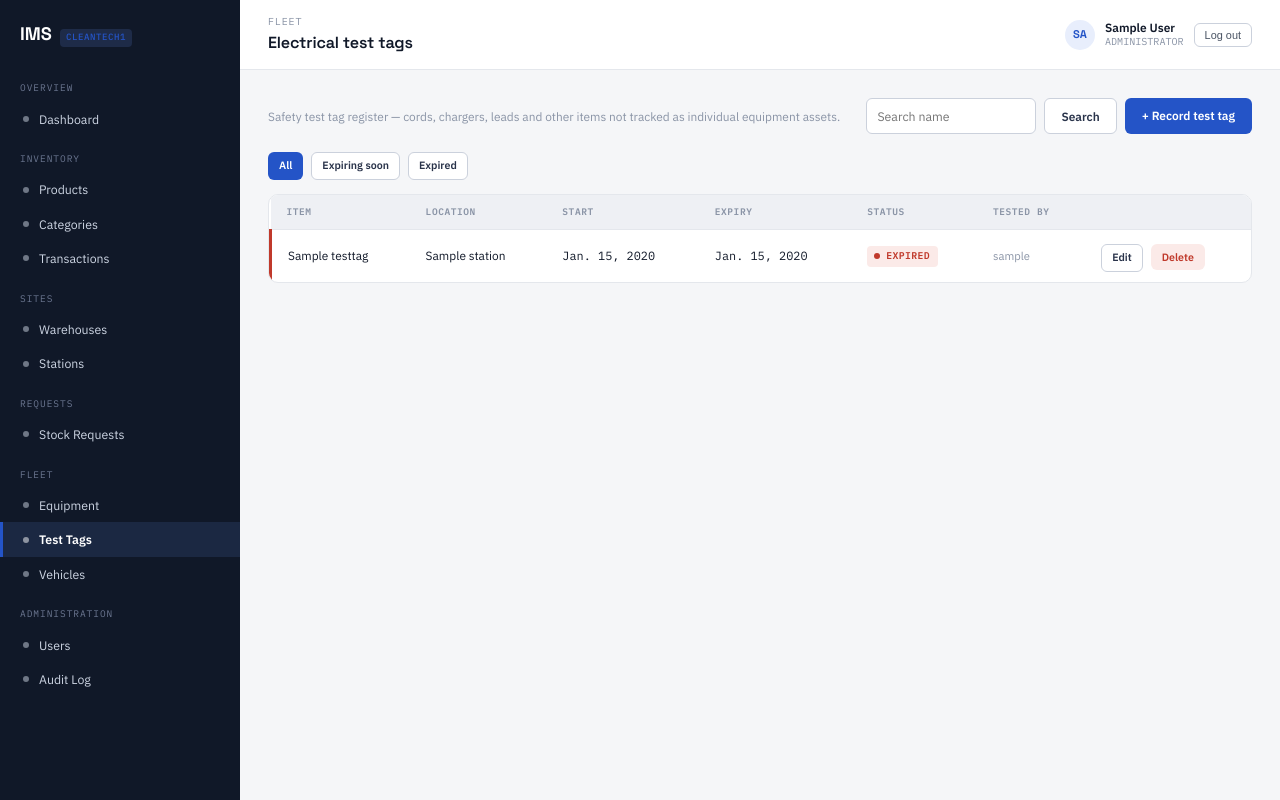
After one commit to the-roshandahal/IMSDjango, a Django app: page /test-tags/ in a window 1280 px wide. The commit adds this page. Run offline with Django 5.2, Linux system fonts and the light colour scheme; a user stored in the database is signed in; tables that the repository leaves empty hold one stand-in row (values such as "Sample post").

Commit message:
Add electrical test tag register (separate from Equipment fleet assets)
New TestTag model in apps.equipment: name, station/warehouse location,
start_date, expiry_date, tested_by. Deliberately lighter than Equipment --
no asset lifecycle, assignment, or QR code, since these are small items
(extension cords, chargers, leads) too numerous to asset-tag individually.
Re-testing an item means adding a new row rather than mutating one, so old
tag periods stay as history.

List page filters by All/Expiring soon (30 days)/Expired, own "Test Tags"
nav entry under Fleet (separate from Equipment), and dashboard stat tiles
for wh_supervisor/admin. Verified live: three tags recorded across all
three status states, filters and dashboard counts all correct.

Fixed a real bug caught by manage.py check before this shipped: an earlier
edit had misplaced EquipmentLog's Meta/__str__ into TestTag's class body
(dangling after TestTag's own methods), which both broke EquipmentLog's
ordering and made TestTag inherit an ordering referencing a field it
doesn't have. Moved back to the correct class.

Co-Authored-By: Claude Sonnet 5 <noreply@anthropic.com>
Claude-Session: https://claude.ai/code/session_01CYDBefNVj9KnBLmtLZCHED

```diff
--- a/apps/equipment/models.py
+++ b/apps/equipment/models.py
@@ -148,3 +148,49 @@ class EquipmentLog(models.Model):
 
     def __str__(self):
         return f"{self.equipment} {self.action} @ {self.timestamp:%Y-%m-%d %H:%M}"
+
+
+class TestTag(models.Model):
+    """Electrical safety test tag register for items too small/numerous to
+    asset-track individually as Equipment (extension cords, chargers,
+    power leads...) -- a station or warehouse can have many of these.
+    Deliberately lighter than Equipment: no asset lifecycle/assignment,
+    just what's tagged, where, and when it expires. Re-testing an item
+    means adding a new row (start/expiry move forward); old rows stay as
+    the tag history for that item name/location.
+    """
+
+    EXPIRY_WARNING_DAYS = 30
+
+    name = models.CharField(max_length=200, help_text="e.g. 'Vacuum cleaner extension cord', 'Scrubber charger'")
+    warehouse = models.ForeignKey(
+        "warehouses.Warehouse", null=True, blank=True, on_delete=models.PROTECT, related_name="test_tags"
+    )
+    station = models.ForeignKey(
+        "warehouses.Station", null=True, blank=True, on_delete=models.PROTECT, related_name="test_tags"
+    )
+    start_date = models.DateField()
+    expiry_date = models.DateField(db_index=True)
+    tested_by = models.ForeignKey(
+        settings.AUTH_USER_MODEL, null=True, blank=True, on_delete=models.SET_NULL, related_name="+"
+    )
+    comment = models.TextField(blank=True)
+    created_at = models.DateTimeField(auto_now_add=True)
+
+    class Meta:
+        ordering = ["expiry_date"]
+        indexes = [models.Index(fields=["expiry_date"])]
+
+    def __str__(self):
+        location = self.station or self.warehouse
+        return f"{self.name} @ {location} (expires {self.expiry_date})"
+
+    @property
+    def is_expired(self) -> bool:
+        return self.expiry_date <= timezone.now().date()
+
+    @property
+    def is_expiring_soon(self) -> bool:
+        if self.is_expired:
+            return False
+        return self.expiry_date <= timezone.now().date() + timedelta(days=self.EXPIRY_WARNING_DAYS)
--- a/apps/equipment/urls_web.py
+++ b/apps/equipment/urls_web.py
@@ -16,4 +16,8 @@ urlpatterns = [
     path("equipment/<int:pk>/test/", web_views.EquipmentTestView.as_view(), name="test"),
     path("equipment/<int:pk>/lost/", web_views.EquipmentLostView.as_view(), name="lost"),
     path("equipment/<int:pk>/write-off/", web_views.EquipmentWriteOffView.as_view(), name="write-off"),
+    path("test-tags/", web_views.TestTagListView.as_view(), name="test-tag-list"),
+    path("test-tags/create/", web_views.TestTagCreateView.as_view(), name="test-tag-create"),
+    path("test-tags/<int:pk>/edit/", web_views.TestTagUpdateView.as_view(), name="test-tag-edit"),
+    path("test-tags/<int:pk>/delete/", web_views.TestTagDeleteView.as_view(), name="test-tag-delete"),
 ]
--- a/apps/equipment/web_views.py
+++ b/apps/equipment/web_views.py
@@ -1,14 +1,23 @@
 from django.contrib import messages
+from django.db.models import Q
 from django.shortcuts import get_object_or_404, redirect, render
 from django.urls import reverse
+from django.utils import timezone
 from django.views import View
 from django.views.generic import CreateView, DetailView, ListView, UpdateView
 
 from apps.core.mixins import CapabilityRequiredMixin
-from apps.core.permissions import has_capability
+from apps.core.permissions import SITE_SCOPE_EXEMPT_ROLES, assigned_site_ids, has_capability
 from apps.equipment import services
-from apps.equipment.forms import EquipmentAssignForm, EquipmentForm, EquipmentMaintenanceForm, EquipmentReleaseForm, EquipmentTestForm
-from apps.equipment.models import Equipment
+from apps.equipment.forms import (
+    EquipmentAssignForm,
+    EquipmentForm,
+    EquipmentMaintenanceForm,
+    EquipmentReleaseForm,
+    EquipmentTestForm,
+    TestTagForm,
+)
+from apps.equipment.models import Equipment, TestTag
 from apps.equipment.services import ComplianceBlockedError, EquipmentUnavailableError
 
 
@@ -186,3 +195,81 @@ class EquipmentWriteOffView(CapabilityRequiredMixin, View):
         except EquipmentUnavailableError as exc:
             messages.error(request, str(exc))
         return redirect(reverse("equipment_web:detail", args=[pk]))
+
+
+# ---------------------------------------------------------------------
+# Test tag register -- a lightweight compliance log, separate from the
+# Equipment fleet-asset model (see TestTag docstring).
+# ---------------------------------------------------------------------
+
+class TestTagListView(CapabilityRequiredMixin, ListView):
+    capability = "equipment.view_own"
+    model = TestTag
+    template_name = "equipment/test_tag_list.html"
+    context_object_name = "tags"
+    paginate_by = 50
+
+    def get_queryset(self):
+        qs = TestTag.objects.select_related("station", "warehouse", "tested_by")
+        user = self.request.user
+        if user.role not in SITE_SCOPE_EXEMPT_ROLES and not _can_manage_fleet(user):
+            station_ids = list(assigned_site_ids(user, "station"))
+            warehouse_ids = list(assigned_site_ids(user, "warehouse"))
+            qs = qs.filter(Q(station_id__in=station_ids) | Q(warehouse_id__in=warehouse_ids))
+
+        status = self.request.GET.get("status")
+        today = timezone.now().date()
+        if status == "expired":
+            qs = qs.filter(expiry_date__lte=today)
+        elif status == "expiring":
+            qs = qs.filter(
+                expiry_date__gt=today, expiry_date__lte=today + timezone.timedelta(days=TestTag.EXPIRY_WARNING_DAYS)
+            )
+        q = self.request.GET.get("q")
+        if q:
+            qs = qs.filter(name__icontains=q)
+        return qs
+
+    def get_context_data(self, **kwargs):
+        ctx = super().get_context_data(**kwargs)
+        ctx["can_manage_fleet"] = _can_manage_fleet(self.request.user)
+        ctx["active_status"] = self.request.GET.get("status", "")
+        ctx["q"] = self.request.GET.get("q", "")
+        return ctx
+
+
+class TestTagCreateView(CapabilityRequiredMixin, CreateView):
+    capability = "equipment.assign"
+    model = TestTag
+    form_class = TestTagForm
+    template_name = "equipment/test_tag_form.html"
+
+    def form_valid(self, form):
+        form.instance.tested_by = self.request.user
+        response = super().form_valid(form)
+        messages.success(self.request, f"Test tag for {self.object.name} recorded.")
+        return response
+
+    def get_success_url(self):
+        return reverse("equipment_web:test-tag-list")
+
+
+class TestTagUpdateView(CapabilityRequiredMixin, UpdateView):
+    capability = "equipment.assign"
+    model = TestTag
+    form_class = TestTagForm
+    template_name = "equipment/test_tag_form.html"
+
+    def get_success_url(self):
+        return reverse("equipment_web:test-tag-list")
+
+
+class TestTagDeleteView(CapabilityRequiredMixin, View):
+    capability = "equipment.assign"
+
+    def post(self, request, pk):
+        tag = get_object_or_404(TestTag, pk=pk)
+        name = tag.name
+        tag.delete()
+        messages.success(request, f"Test tag for {name} removed.")
+        return redirect(reverse("equipment_web:test-tag-list"))
--- a/templates/base.html
+++ b/templates/base.html
@@ -51,8 +51,11 @@
       {% if can_view_equipment or can_view_vehicles %}
       <div class="nav-section">Fleet</div>
       {% if can_view_equipment %}
-      <a class="nav-link {% if 'equipment_web:' in request.resolver_match.view_name %}active{% endif %}" href="{% url 'equipment_web:list' %}">
+      <a class="nav-link {% if 'equipment_web:' in request.resolver_match.view_name and 'test-tag' not in request.resolver_match.url_name %}active{% endif %}" href="{% url 'equipment_web:list' %}">
         <span class="nav-dot"></span> Equipment
+      </a>
+      <a class="nav-link {% if 'test-tag' in request.resolver_match.url_name %}active{% endif %}" href="{% url 'equipment_web:test-tag-list' %}">
+        <span class="nav-dot"></span> Test Tags
       </a>
       {% endif %}
       {% if can_view_vehicles %}
--- /dev/null
+++ b/templates/equipment/test_tag_list.html
@@ -0,0 +1,68 @@
+{% extends "base.html" %}
+{% block title %}Test tags - IMS{% endblock %}
+{% block crumb %}Fleet{% endblock %}
+{% block page_title %}Electrical test tags{% endblock %}
+{% block content %}
+
+<div class="page-head">
+  <div class="desc">Safety test tag register &mdash; cords, chargers, leads and other items not tracked as individual equipment assets.</div>
+  <div class="actions-row">
+    <form method="get" style="display:flex;gap:8px;">
+      {% if active_status %}<input type="hidden" name="status" value="{{ active_status }}">{% endif %}
+      <input type="search" name="q" placeholder="Search name" value="{{ q }}">
+      <button class="btn btn-secondary" type="submit">Search</button>
+    </form>
+    {% if can_manage_fleet %}<a class="btn btn-primary" href="{% url 'equipment_web:test-tag-create' %}">+ Record test tag</a>{% endif %}
+  </div>
+</div>
+
+<div class="actions-row" style="margin-bottom:14px;">
+  <a class="btn btn-sm {% if not active_status %}btn-primary{% else %}btn-secondary{% endif %}" href="?{% if q %}q={{ q }}{% endif %}">All</a>
+  <a class="btn btn-sm {% if active_status == 'expiring' %}btn-primary{% else %}btn-secondary{% endif %}" href="?status=expiring{% if q %}&q={{ q }}{% endif %}">Expiring soon</a>
+  <a class="btn btn-sm {% if active_status == 'expired' %}btn-primary{% else %}btn-secondary{% endif %}" href="?status=expired{% if q %}&q={{ q }}{% endif %}">Expired</a>
+</div>
+
+<div class="panel">
+  <div class="panel-body flush">
+    {% if tags %}
+    <table class="data">
+      <thead><tr><th>Item</th><th>Location</th><th>Start</th><th>Expiry</th><th>Status</th><th>Tested by</th>{% if can_manage_fleet %}<th></th>{% endif %}</tr></thead>
+      <tbody>
+        {% for t in tags %}
+        <tr class="rail-row {% if t.is_expired %}critical{% elif t.is_expiring_soon %}warn{% else %}good{% endif %}">
+          <td>{{ t.name }}</td>
+          <td>{% if t.station %}{{ t.station.name }}{% elif t.warehouse %}{{ t.warehouse.name }}{% else %}—{% endif %}</td>
+          <td class="mono">{{ t.start_date }}</td>
+          <td class="mono">{{ t.expiry_date }}</td>
+          <td>
+            {% if t.is_expired %}<span class="status-rail critical">Expired</span>
+            {% elif t.is_expiring_soon %}<span class="status-rail warn">Expiring soon</span>
+            {% else %}<span class="status-rail good">Valid</span>{% endif %}
+          </td>
+          <td class="muted">{{ t.tested_by.username|default:"—" }}</td>
+          {% if can_manage_fleet %}
+          <td class="actions-row">
+            <a class="btn btn-secondary btn-sm" href="{% url 'equipment_web:test-tag-edit' t.pk %}">Edit</a>
+            <form method="post" action="{% url 'equipment_web:test-tag-delete' t.pk %}" onsubmit="return confirm('Remove this test tag record?');">
+              {% csrf_token %}<button type="submit" class="btn btn-danger btn-sm">Delete</button>
+            </form>
+          </td>
+          {% endif %}
+        </tr>
+        {% endfor %}
+      </tbody>
+    </table>
+    {% else %}
+    <div class="empty-state"><div class="big">No test tags recorded</div></div>
+    {% endif %}
+  </div>
+</div>
+
+{% if is_paginated %}
+<div class="actions-row">
+  {% if page_obj.has_previous %}<a class="btn btn-secondary btn-sm" href="?page={{ page_obj.previous_page_number }}{% if active_status %}&status={{ active_status }}{% endif %}{% if q %}&q={{ q }}{% endif %}">Previous</a>{% endif %}
+  <span class="muted">Page {{ page_obj.number }} of {{ page_obj.paginator.num_pages }}</span>
+  {% if page_obj.has_next %}<a class="btn btn-secondary btn-sm" href="?page={{ page_obj.next_page_number }}{% if active_status %}&status={{ active_status }}{% endif %}{% if q %}&q={{ q }}{% endif %}">Next</a>{% endif %}
+</div>
+{% endif %}
+{% endblock %}
```
Also changed, not shown: apps/accounts/web_views.py (+7 -0 lines), apps/equipment/admin.py (+8 -1 lines), apps/equipment/forms.py (+28 -2 lines), templates/accounts/dashboard.html (+8 -0 lines), templates/equipment/test_tag_form.html (added, +26 -0 lines), apps/equipment/migrations/0002_testtag.py (added).
